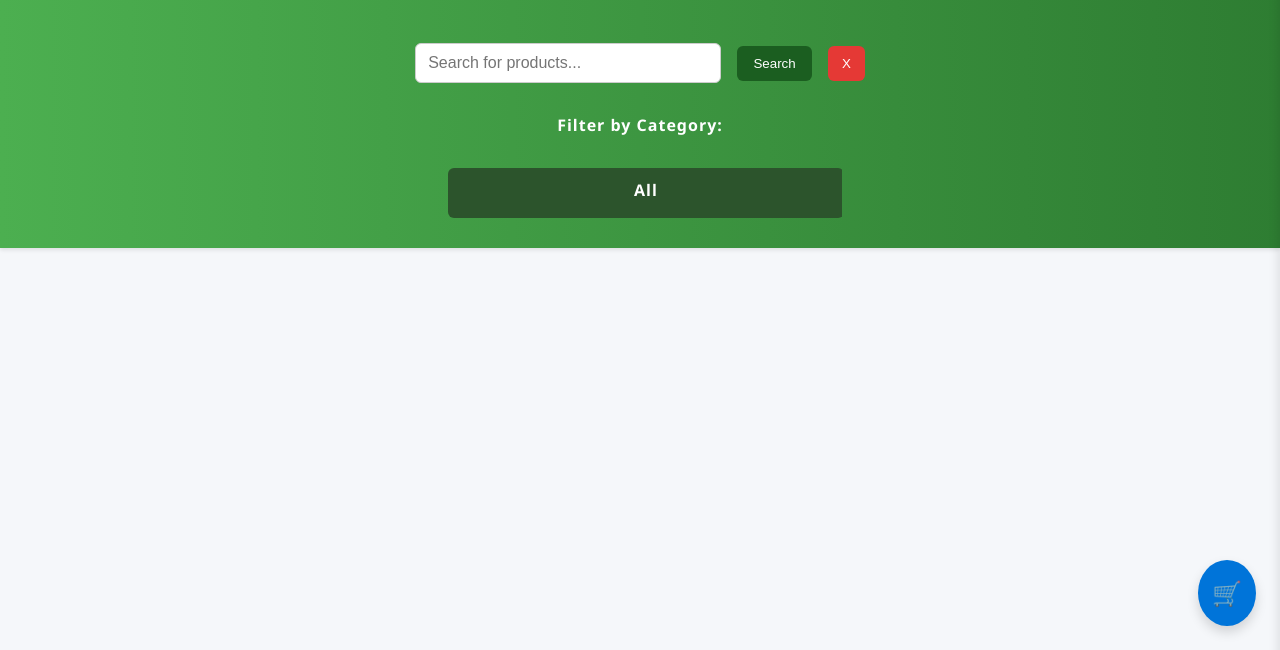
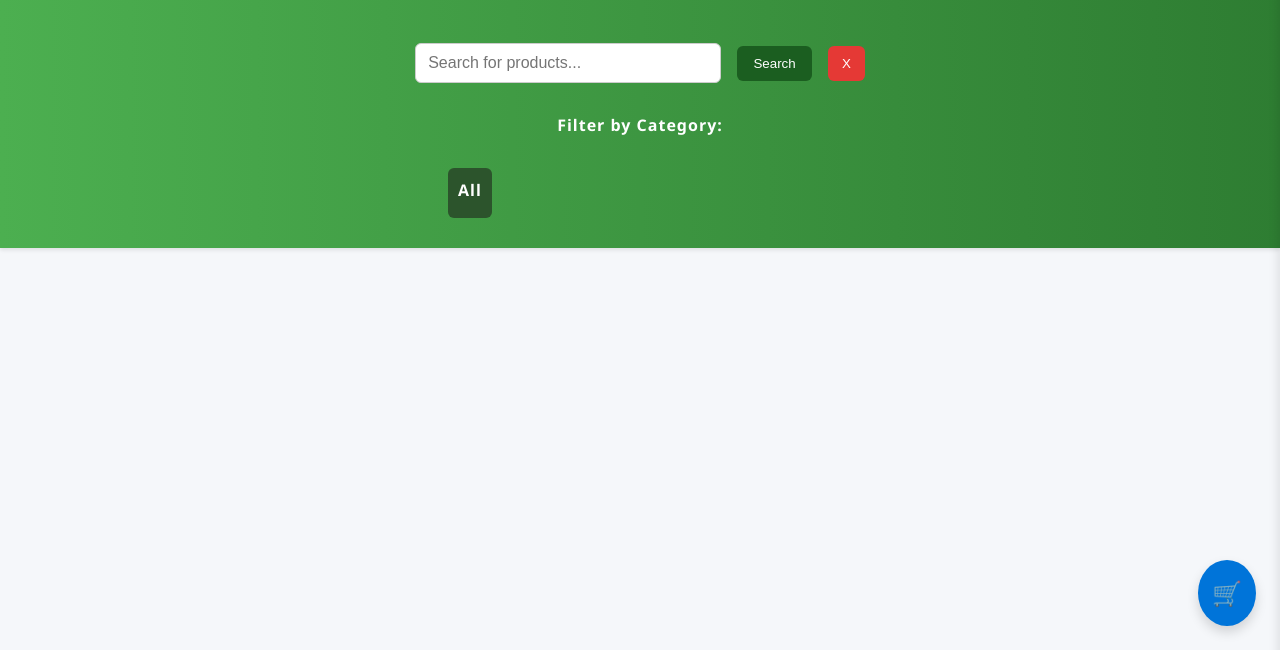
Before and after one commit to grema301/BudgetBuddy, a website: page web/index.html in a window 1280 px wide. Shown: the part 150-800 px from the top of the page. Drawn offline with Linux system fonts and the light colour scheme; no server answers.

Commit message:
bug fix category buttons on chrome browsers

```diff
--- a/web/styles.css
+++ b/web/styles.css
@@ -338,7 +338,7 @@ a:hover {
   border-radius: 6px;
   cursor: pointer;
   padding:10px;
-  width: 100000000px;
+  width: fit-content;
   white-space: nowrap;
 }
 .category-item:hover{
```
